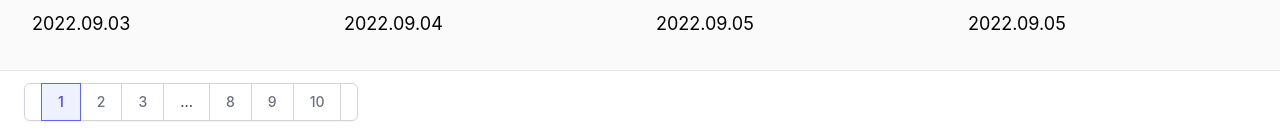
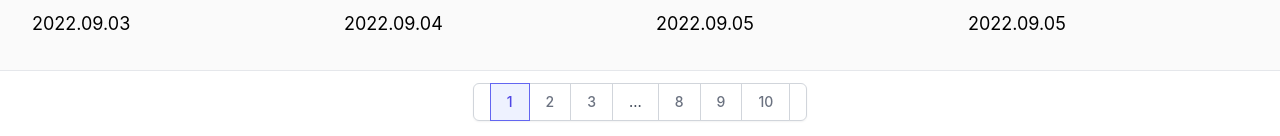
Before and after one commit to AI-Pre-Internship-TeamG/frontend, a React (Create React App) app: page /mypage in a window 1280 px wide. Shown: the part 990-1126 px from the top of the page. Built offline with nearby package versions, Linux system fonts and the light colour scheme; some icons are missing; a web font is replaced by a local one.

Commit message:
feat: add page meta data interface

```diff
--- a/src/components/Pagination.tsx
+++ b/src/components/Pagination.tsx
@@ -1,14 +1,19 @@
 import React from 'react';
 
+export interface Props {
+  page: number;
+  totalPages: number;
+  handlePagination: (page: number) => void;
+}
 
 const Pagination = () => {
   return (
-    <div className="flex items-center justify-between border-t border-gray-200 bg-white px-4 py-3 sm:px-6">
-      <div className="flex flex-1 justify-between sm:hidden">
+    <div className="flex items-center justify-center border-t border-gray-200 bg-white px-4 py-3 sm:px-6">
+      <div className="flex flex-1 justify-center sm:hidden">
         <a className="relative inline-flex items-center rounded-md border border-gray-300 bg-white px-4 py-2 text-sm font-medium text-gray-700 hover:bg-gray-50"> Previous </a>
         <a className="relative ml-3 inline-flex items-center rounded-md border border-gray-300 bg-white px-4 py-2 text-sm font-medium text-gray-700 hover:bg-gray-50">Next</a>
       </div>
-      <div className="hidden sm:flex sm:flex-1 sm:items-center sm:justify-between">
+      <div className="hidden sm:flex sm:flex-1 sm:items-center sm:justify-center">
         <div>
           <nav className="isolate inline-flex -space-x-px rounded-md shadow-sm" aria-label="Pagination">
             <a className="relative inline-flex items-center rounded-l-md border border-gray-300 bg-white px-2 py-2 text-sm font-medium text-gray-500 hover:bg-gray-50 focus:z-20">
```
